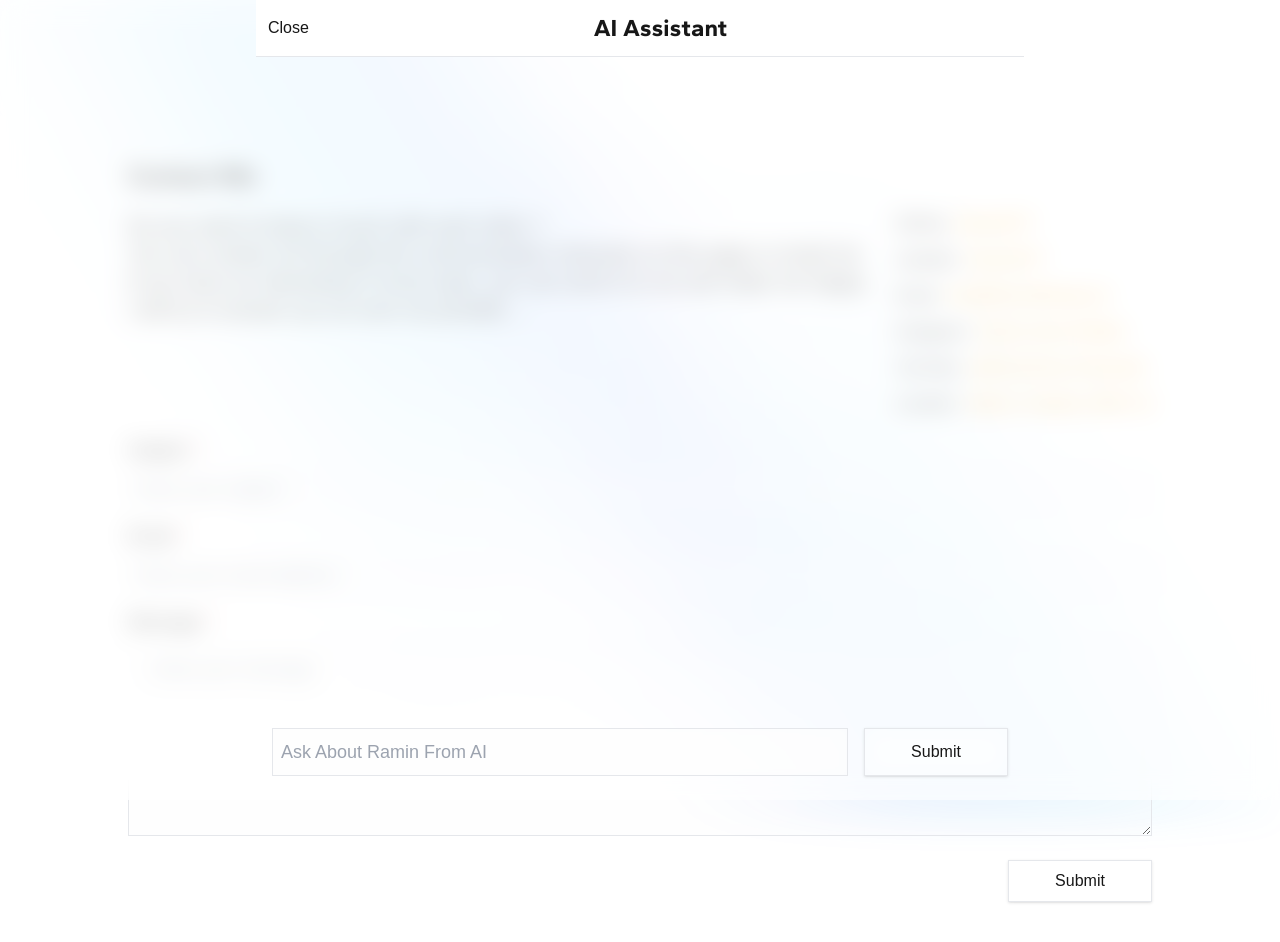
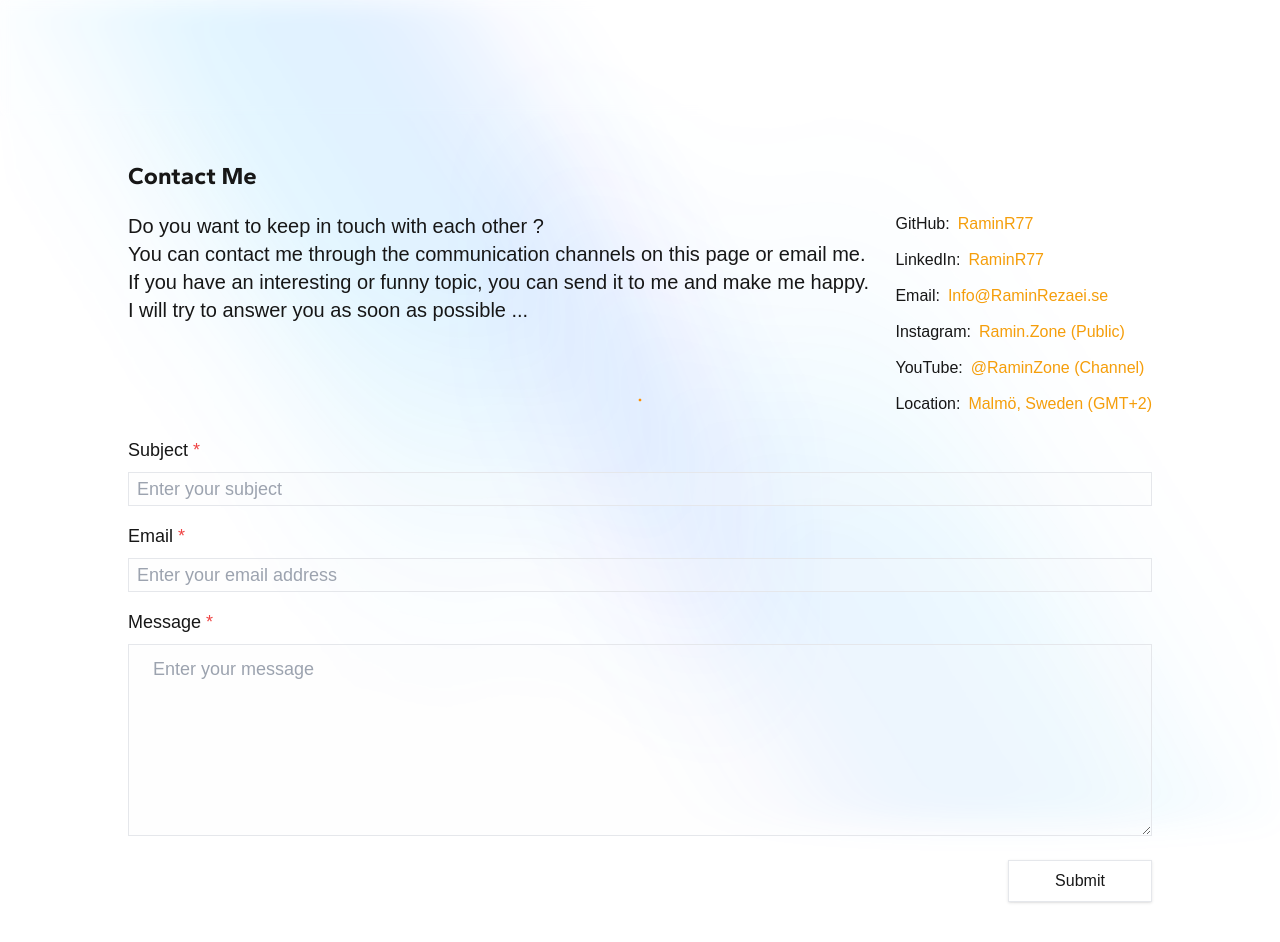
Before and after one commit to raminr77/raminr77.github.io, a Next.js app: page /contact-me in a window 1280 px wide. Shown: the top 942 px of the page. Built offline with nearby package versions, Linux system fonts and the light colour scheme; a web font is replaced by a local one.

Commit message:
fix: Add custom AI chat UI

```diff
--- a/src/app/layout.tsx
+++ b/src/app/layout.tsx
@@ -15,7 +15,6 @@ import { textFont } from '@/app/fonts';
 import { PERSONAL_DATA } from '@/data';
 
 import './globals.scss';
-import { AiBot } from '@/layout/components/ai-bot';
 
 export const metadata: Metadata = {
   title: {
@@ -66,7 +65,6 @@ export default function RootLayout({
 
         <ToastContainer position="bottom-center" theme="colored" />
 
-        <AiBot />
         <SpeedInsights />
         <Script src="/click-spark.js" />
         <Script src="/service-worker.js" />
--- a/src/layout/components/ai-bot/index.tsx
+++ b/src/layout/components/ai-bot/index.tsx
@@ -20,9 +20,14 @@ interface ChatItem {
   isUser: boolean;
 }
 
+interface AiBotProps {
+  isOpen: boolean;
+  onClose: () => void;
+}
+
 const MUTATION_OBSERVER_CONFIGS = { childList: true, subtree: true };
 
-export function AiBot() {
+export function AiBot({ isOpen, onClose }: AiBotProps) {
   const [chatData, setChatData] = useState<ChatItem[]>([]);
   const [isLoading, setIsLoading] = useState<boolean>(false);
   const chatContainerRef = useRef<HTMLDivElement | null>(null);
@@ -89,12 +94,15 @@ export function AiBot() {
     return () => observer.disconnect();
   }, [])
 
-  return (
+  return isOpen && (
     <div
-      className="fixed top-0 left-0 w-full h-screen bg-white/60 dark:bg-black/60 z-50 backdrop-blur-md flex items-center justify-between flex-col pb-6"
+      className={clsx(
+        "fixed top-0 left-0 w-full h-screen bg-white/60 dark:bg-black/60 z-50 backdrop-blur-md flex items-center justify-between flex-col pb-6",
+        animator({ name: 'fadeInDown' })
+      )}
     >
       <div className='w-full flex items-center justify-between p-3 lg:max-w-3xl bg-white dark:bg-black border-b'>
-        <button className='hover:text-amber-500 duration-300'>Close</button>
+        <button className='hover:text-amber-500 duration-300' onClick={onClose}>Close</button>
         <h3 className={clsx('text-2xl font-bold', titleFont.className)}>AI Assistant</h3>
         <div />
       </div>
@@ -153,7 +161,7 @@ export function AiBot() {
         <Button
           type="submit"
           label="Submit"
-          loading={isLoading}
+          disabled={isLoading}
           className="h-12 min-w-24"
         />
       </form>
--- a/src/shared/components/button/index.tsx
+++ b/src/shared/components/button/index.tsx
@@ -5,6 +5,7 @@ interface ButtonProps {
   label: string;
   loading?: boolean;
   className?: string;
+  disabled?: boolean;
   type: 'submit' | 'button';
   onClick?: MouseEventHandler<HTMLButtonElement>;
 }
@@ -14,13 +15,14 @@ export function Button({
   label,
   onClick,
   className,
-  loading = false
+  loading = false,
+  disabled = false
 }: ButtonProps) {
   return (
     <button
       type={type}
       onClick={onClick}
-      disabled={loading}
+      disabled={loading || disabled}
       className={clsx(
         'flex min-w-36 items-center justify-center gap-2 border px-5 leading-10 shadow backdrop-blur-md duration-300 hover:border-amber-500 hover:shadow-amber-500/50',
         className
```
